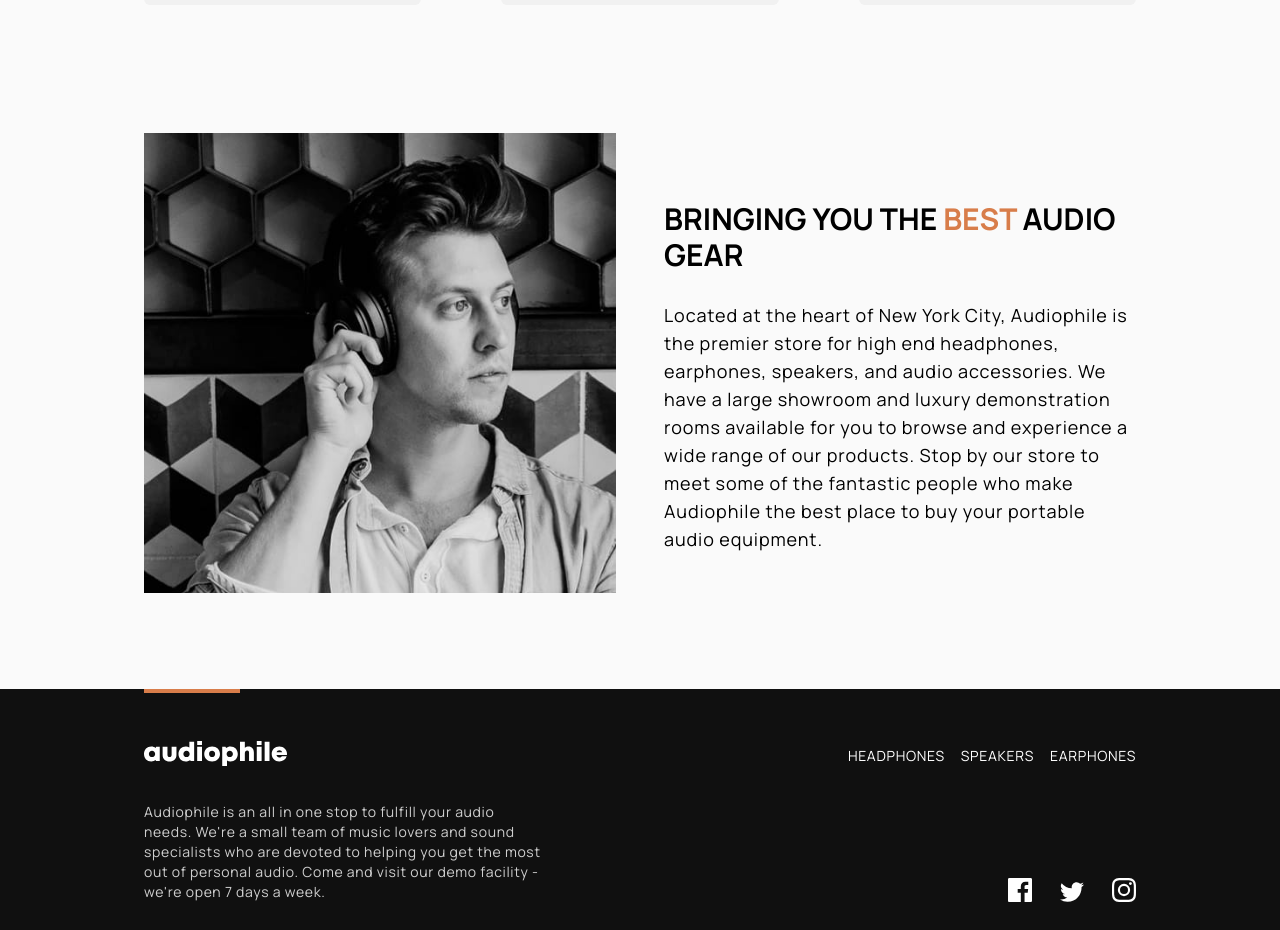
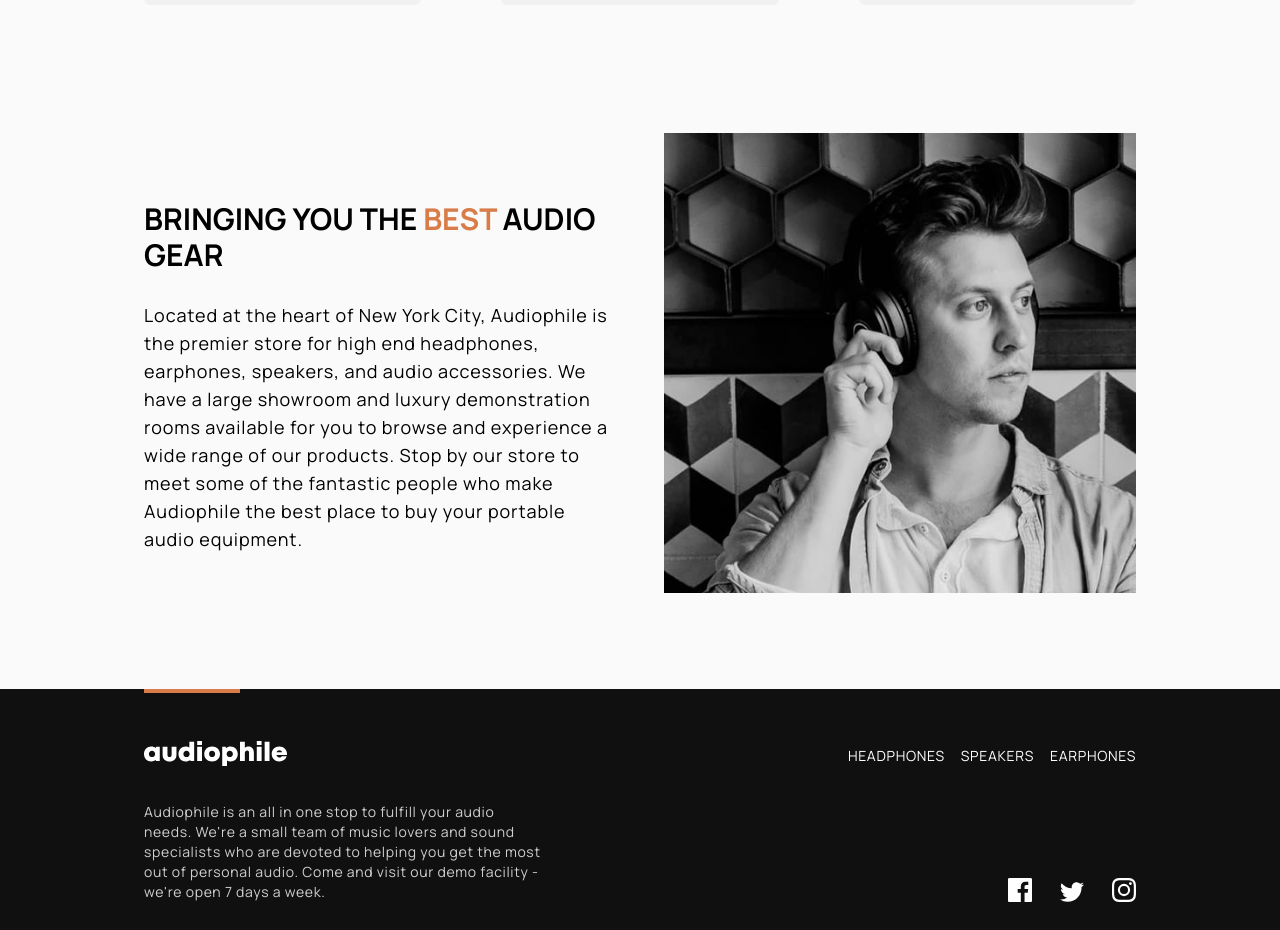
Before and after one commit to jola-blvhk/audiiophile, a Next.js app: page /speakers in a window 1280 px wide. Shown: the part 1680-2610 px from the top of the page. Built offline with nearby package versions, Linux system fonts and the light colour scheme.

Commit message:
button links

```diff
--- a/src/components/beforeFooter.jsx
+++ b/src/components/beforeFooter.jsx
@@ -6,7 +6,7 @@ export const BeforeFooter = () => {
     <div className="grid gap-12 lg:grid-cols-2 mb-24">
       <div
         className=" bg-[url('/assets/shared/mobile/image-best-gear.jpg')] md:bg-[url('/assets/shared/tablet/image-best-gear.jpg')]
-        lg:bg-[url('/assets/shared/desktop/image-best-gear.jpg')] w-full h-[300px] lg:h-auto bg-no-repeat bg-cover "
+        lg:bg-[url('/assets/shared/desktop/image-best-gear.jpg')] w-full h-[300px] lg:h-auto bg-no-repeat bg-cover lg:order-last"
       ></div>
       <div className="text-center lg:text-left lg:py-10">
         <h2 className="uppercase mt-7 font-bold text-3xl md:text-4xluppercase">
```
